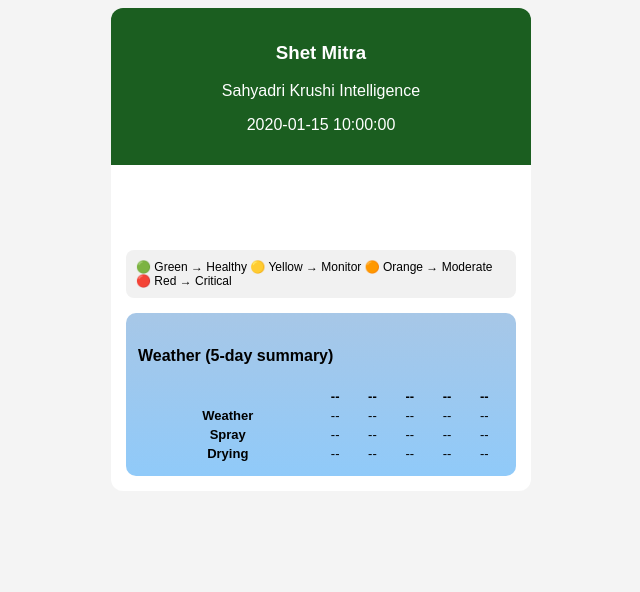
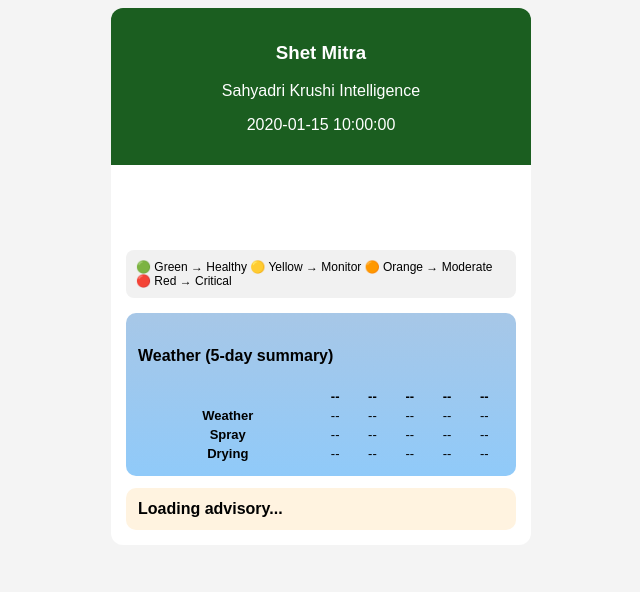
Before and after one commit to sinhapunkaj-beep/shet-mitra-backend, a Python web app: template templates/report.html in a window 1280 px wide. Shown: the top 592 px of the page, without its empty margins (319-959 px from the left). Run offline with Jinja, Linux system fonts and the light colour scheme; the template is opened without the code that fills it: most values are stand-ins (such as "Sample title", 1, 10 or a date in 2020).

Commit message:
Task 3.5 Complete: Intelligent advisory + dynamic weather fully integrated

```diff
--- a/templates/report.html
+++ b/templates/report.html
@@ -60,6 +60,14 @@
         .green-text { color: green; font-weight: bold; }
         .red-text { color: red; font-weight: bold; }
         .orange-text { color: orange; font-weight: bold; }
+
+        .advisory-box {
+            background: #fff3e0;
+            padding: 12px;
+            margin-top: 12px;
+            border-radius: 10px;
+            font-weight: bold;
+        }
     </style>
 </head>
 
@@ -92,7 +100,7 @@
             🔴 Red → Critical
         </div>
 
-        <!-- WEATHER TABLE -->
+        <!-- WEATHER -->
         <div class="weather-box">
             <h4>Weather (5-day summary)</h4>
 
@@ -135,28 +143,29 @@
             </table>
         </div>
 
+        <!-- INTELLIGENT ADVISORY -->
+        <div id="advisory-box" class="advisory-box">
+            Loading advisory...
+        </div>
+
     </div>
 
 </div>
 
-<!-- ========================= -->
-<!-- 🌦️ TASK 3 (FULL ENGINE) -->
-<!-- ========================= -->
+<script>
+// ===== WEATHER ENGINE =====
 
-<script>
-// CONFIG
 const LAT = 17.3850;
 const LON = 78.4867;
 
-// FETCH
 async function getWeather() {
     const url = `https://api.open-meteo.com/v1/forecast?latitude=${LAT}&longitude=${LON}&daily=weathercode,temperature_2m_max&timezone=auto`;
-
     const res = await fetch(url);
     return await res.json();
 }
 
-// LOGIC
+// ===== LOGIC =====
+
 function weatherText(code) {
     if (code < 3) return "Sunny";
     if (code < 50) return "Cloudy";
@@ -165,7 +174,6 @@ function weatherText(code) {
 }
 
 function sprayLogic(code) {
-    if (code < 3) return ["OK", "green-text"];
     if (code < 50) return ["OK", "green-text"];
     if (code < 70) return ["No", "red-text"];
     return ["No", "red-text"];
@@ -178,7 +186,8 @@ function dryingLogic(temp, code) {
     return ["No Drying", ""];
 }
 
-// UPDATE UI
+// ===== UI UPDATE =====
+
 function updateUI(data) {
     const days = data.daily.time;
     const codes = data.daily.weathercode;
@@ -186,20 +195,16 @@ function updateUI(data) {
 
     for (let i = 0; i < 5; i++) {
 
-        // DATE
         document.getElementById("d"+(i+1)).innerText =
             new Date(days[i]).toLocaleDateString("en-GB", { day: "numeric", month: "short" });
 
-        // WEATHER
         document.getElementById("w"+(i+1)).innerText = weatherText(codes[i]);
 
-        // SPRAY
         let [spray, sc] = sprayLogic(codes[i]);
         let sEl = document.getElementById("s"+(i+1));
         sEl.innerText = spray;
         sEl.className = sc;
 
-        // DRYING
         let [dry, dc] = dryingLogic(temps[i], codes[i]);
         let dEl = document.getElementById("dr"+(i+1));
         dEl.innerText = dry;
@@ -207,10 +212,52 @@ function updateUI(data) {
     }
 }
 
-// INIT
+// ===== INTELLIGENCE ENGINE =====
+
+function generateAdvisory(data) {
+    const codes = data.daily.weathercode;
+    const temps = data.daily.temperature_2m_max;
+    const days = data.daily.time;
+
+    let rainDays = [];
+    let safeDays = [];
+
+    for (let i = 0; i < 5; i++) {
+        if (codes[i] >= 60) rainDays.push(i);
+        else safeDays.push(i);
+    }
+
+    let message = "";
+
+    if (rainDays.length >= 2) {
+        message = `⚠ Rain expected on ${rainDays.map(i => formatDay(days[i])).join(", ")}. Avoid spraying.`;
+    } else {
+        message = `✅ Safe spray window on ${safeDays.map(i => formatDay(days[i])).join(", ")}.`;
+    }
+
+    if (Math.max(...temps) > 38) {
+        message += " 🔥 High temperature risk.";
+    }
+
+    return message;
+}
+
+function formatDay(dateStr) {
+    return new Date(dateStr).toLocaleDateString("en-GB", {
+        day: "numeric",
+        month: "short"
+    });
+}
+
+// ===== INIT =====
+
 (async function () {
     const data = await getWeather();
+
     updateUI(data);
+
+    const advice = generateAdvisory(data);
+    document.getElementById("advisory-box").innerText = advice;
 })();
 </script>
 
```
